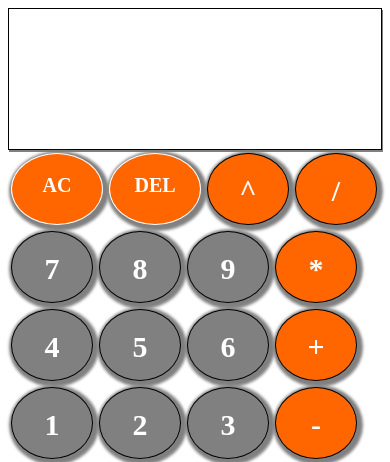
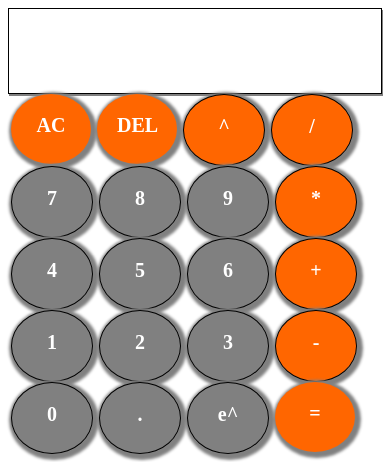
Before and after one commit to chibuikes/calculator, a plain HTML site: page index.html in a window 390 px wide. Shown: the top 462 px of the page. Drawn offline with Linux system fonts and the light colour scheme.

Commit message:
index.html

```diff
--- a/index.html
+++ b/index.html
@@ -1,4 +1,4 @@
-  <!DOCTYPE html>
+<!DOCTYPE html>
 <html>
 
 <head>
@@ -6,17 +6,17 @@
   <meta name="viewport" content="width=device-width, initial-scale=1">
   <title>Calculator</title>
   <style>
-  @media(max-width:500px){
+  @media(max-width:450px){
     body{
     background: white
   }
     .div {
       border-radius:50%;
       padding: 20px;
-      margin: 3px;
+      margin: 0px 3px;
       background:gray;
       border: 1px solid black;
-      font-size: 30px;
+      font-size: 20px;
       font-weight: bold;
       color:white;
       width: 40px;
@@ -29,12 +29,11 @@
       border-radius:50%;
           color:white;
           padding: 20px;
-          margin: 3px;
+          margin: 0px 3px;
           background: #ff6600;
-         border: 1px solid ;
           font-size: 20px;
           font-weight: bold;
-          width: 50px;
+          width: 40px;
           height: 30px;
           text-align: center;
           box-shadow:2px 2px 3px 4px gray;
@@ -43,13 +42,11 @@
       display:flex;
     }
     .l{
-      color:white;
       background:#FF6600;
 
     }
     .ll{
       background:#FF6600;
-      border-radius:50%;
     }
     #cal{
       font-size:30px;
@@ -68,19 +65,18 @@
       color:black;
       width:90vw;
       height:40px;
-      margin:0px 5px
-      border:2px solid white
-      text-align:center;
+      margin:0px 5px;
+      border:2px solid white;
       word-wrap: break-word;
       }
       .fg{
         border:1px solid black;
-        box-shadow: 1px 2px gray
+        box-shadow: 1px 2px gray;
       }
   }
-  @media(min-width:510px){
+  @media(min-width:451px){
     body{
-    background: white
+    background: white;
   }
     .div {
       border-radius:50%;
@@ -88,7 +84,7 @@
       margin: 3px;
       background:gray;
       border: 1px solid black;
-      font-size: 30px;
+      font-size: 20px;
       font-weight: bold;
       color:white;
       width: 40px;
@@ -130,7 +126,6 @@
       width:90vw;
       margin:0px 5px;
       word-wrap: break-word;
-      border:0px solid white;
 
 
         }
@@ -140,9 +135,7 @@
       color:black;
       width:90vw;
       height:40px;
-      margin:0px 5px
-      border:2px solid white
-      text-align:center;
+      margin:0px 5px;
       word-wrap: break-word;
       }
       .fg{
```
